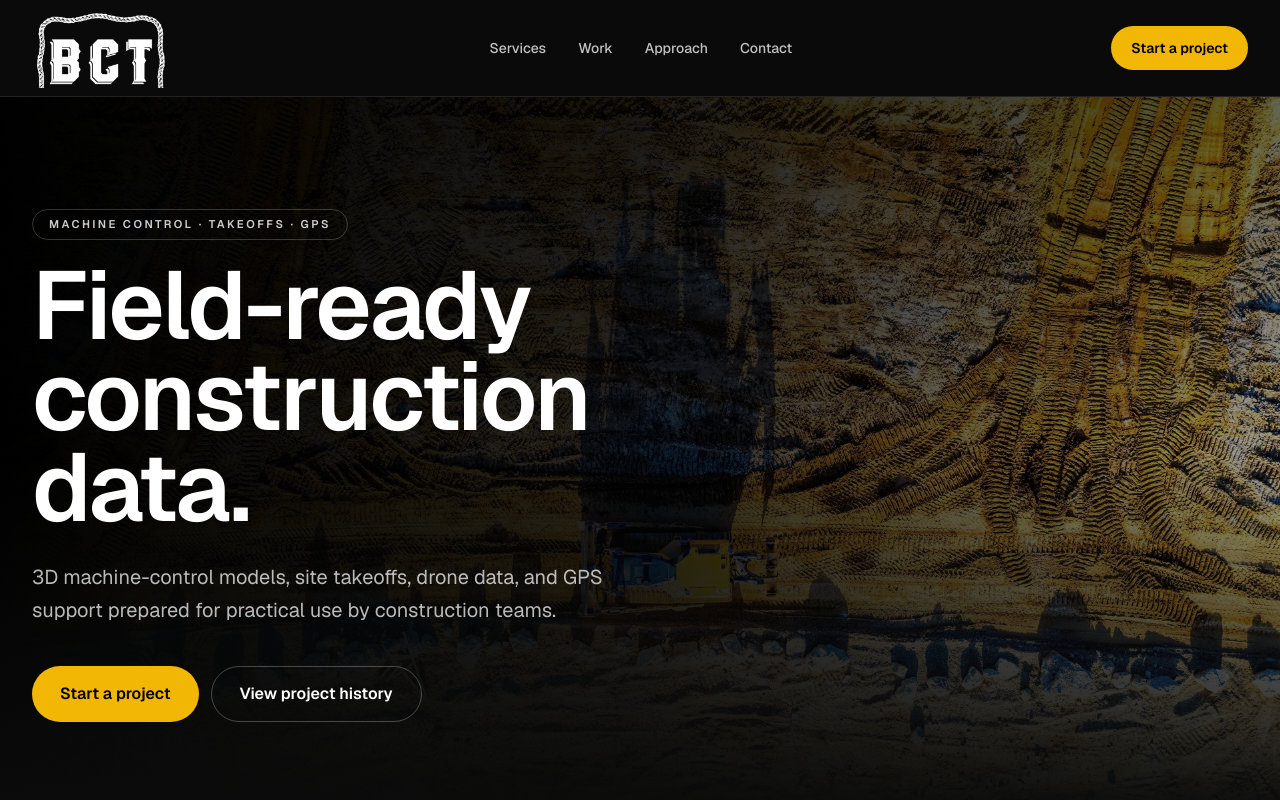
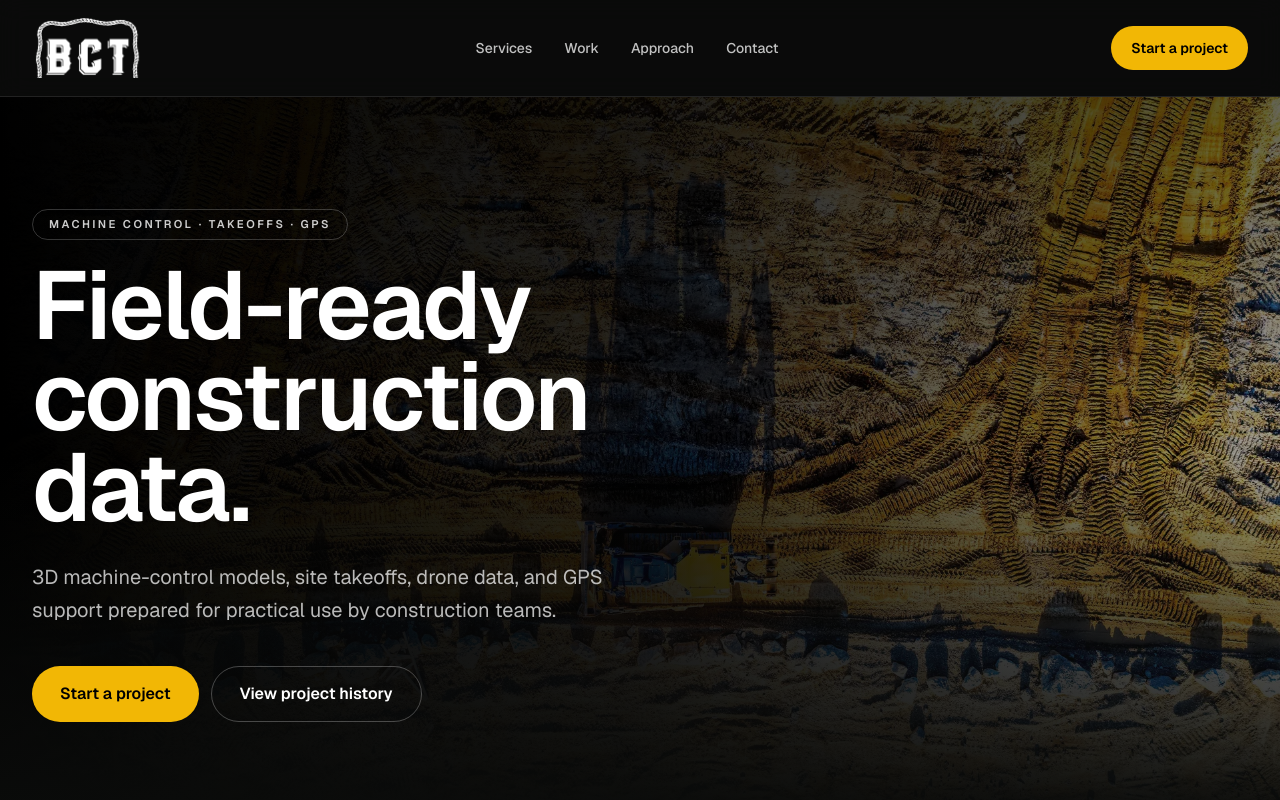
Before and after one commit to ccastle13/bct2-website, a Next.js app: page / in a window 1280 px wide. Shown: the top 800 px of the page. Built offline with nearby package versions, Linux system fonts and the light colour scheme.

Commit message:
fix: add bottom padding to logo link for extra clearance

```diff
--- a/app/page.tsx
+++ b/app/page.tsx
@@ -69,13 +69,13 @@ export default function Home() {
     <div className="min-h-screen bg-bct-ink text-white">
       <header className="sticky top-0 z-50 border-b border-white/10 bg-bct-ink/90 backdrop-blur-md">
         <div className="mx-auto flex h-20 max-w-7xl items-center justify-between px-5 sm:h-24 sm:px-8">
-          <a href="#top" className="flex items-center">
+          <a href="#top" className="flex items-center pb-1">
             <Image
               src="/images/bct-logo-mark.png"
               alt="Borchardt Construction Technology"
               width={200}
               height={116}
-              className="h-16 w-auto object-contain sm:h-20"
+              className="h-14 w-auto sm:h-16"
               priority
             />
           </a>
```
